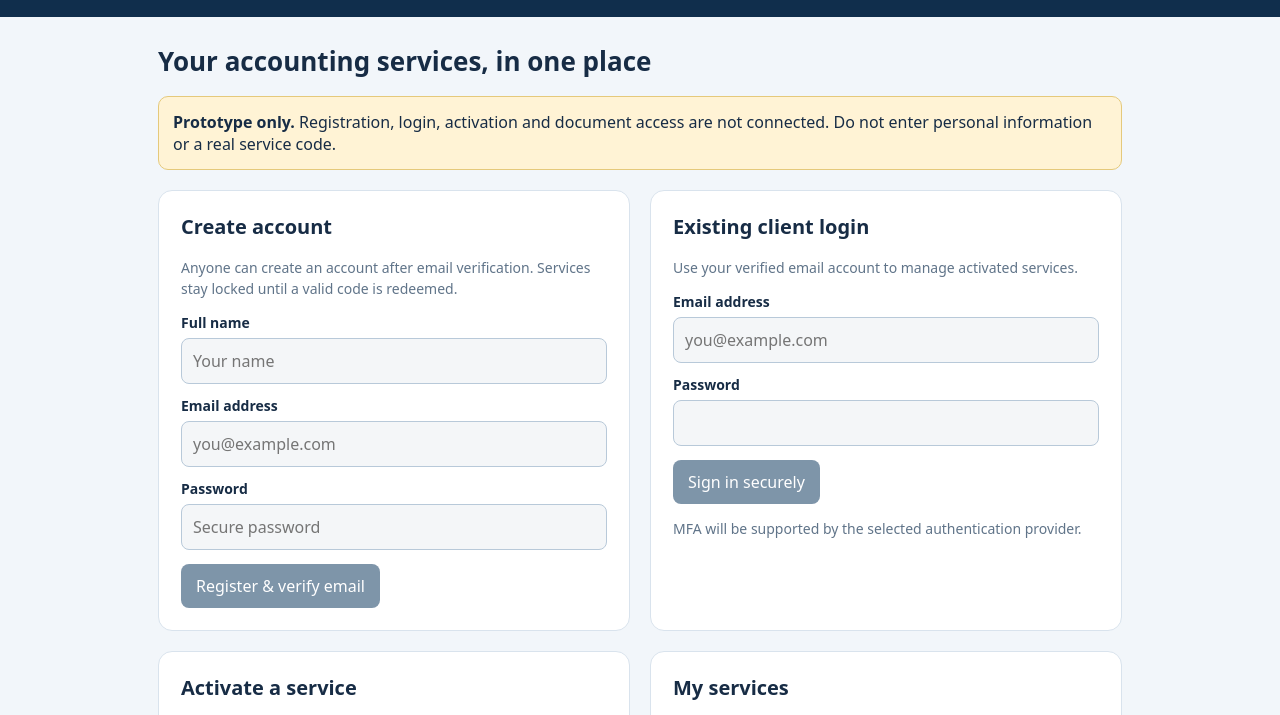
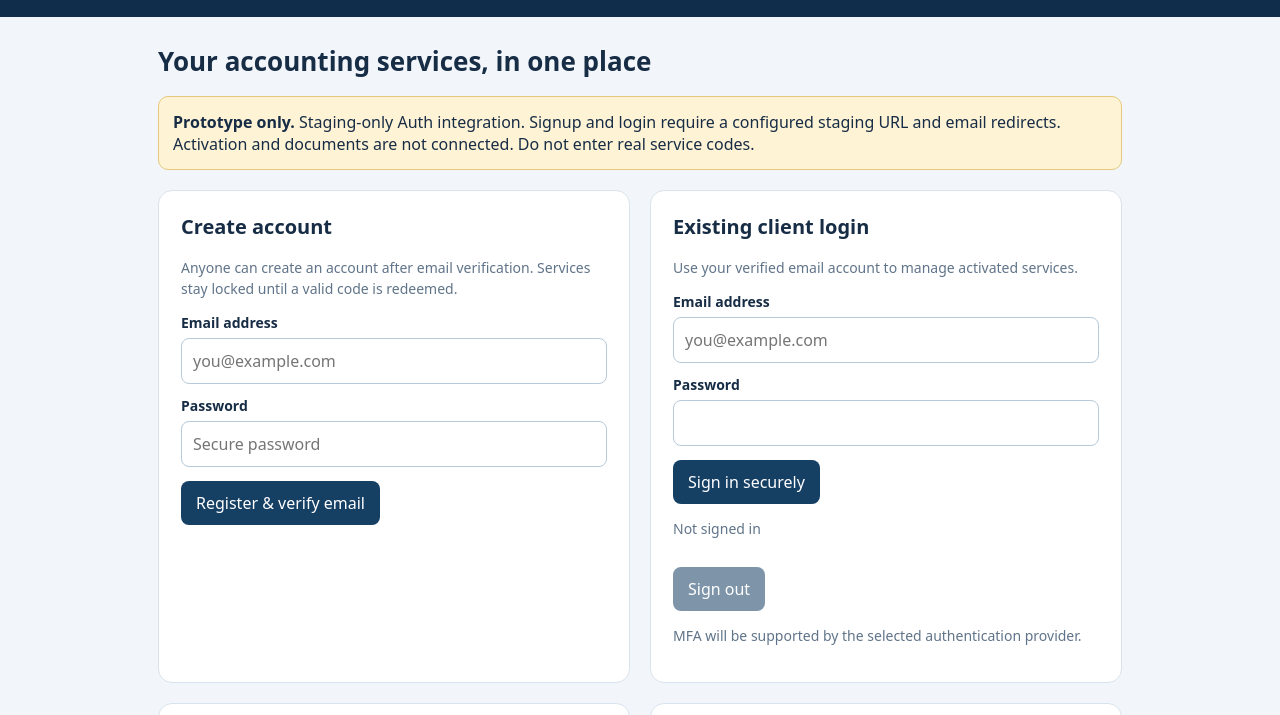
Before and after one commit to sheryarahmed00/nextgenca-website, a plain HTML site: page portal-prototype/client/index.html in a window 1280 px wide. Shown: the part 77-792 px from the top of the page. Drawn offline with Linux system fonts and the light colour scheme; a script that the page names is missing.

Commit message:
feat(portal): enable staging account registration and sign-in forms

```diff
--- a/portal-prototype/client/index.html
+++ b/portal-prototype/client/index.html
@@ -13,21 +13,21 @@ button{background:#163f64;color:white;padding:11px 15px;border:0;border-radius:8
 </style></head><body>
 <header><strong>NextGen Chartered Accountant</strong><div>Secure Client Portal · Development Preview</div></header>
 <main><h1>Your accounting services, in one place</h1>
-<div class="warning"><strong>Prototype only.</strong> Registration, login, activation and document access are not connected. Do not enter personal information or a real service code.</div>
+<div class="warning"><strong>Prototype only.</strong> Staging-only Auth integration. Signup and login require a configured staging URL and email redirects. Activation and documents are not connected. Do not enter real service codes.</div>
 <div class="grid">
-<section class="card"><h2>Create account</h2><p class="muted">Anyone can create an account after email verification. Services stay locked until a valid code is redeemed.</p>
-<label for="name">Full name</label><input id="name" placeholder="Your name" disabled>
-<label for="email">Email address</label><input id="email" type="email" placeholder="you@example.com" disabled>
-<label for="password">Password</label><input id="password" type="password" placeholder="Secure password" disabled>
-<button disabled>Register & verify email</button></section>
-<section class="card"><h2>Existing client login</h2><p class="muted">Use your verified email account to manage activated services.</p>
-<label for="login-email">Email address</label><input id="login-email" type="email" placeholder="you@example.com" disabled>
-<label for="login-password">Password</label><input id="login-password" type="password" disabled>
-<button disabled>Sign in securely</button><p class="muted">MFA will be supported by the selected authentication provider.</p></section>
+<section class="card"><h2>Create account</h2><form id="signup"><p class="muted">Anyone can create an account after email verification. Services stay locked until a valid code is redeemed.</p>
+
+<label for="email">Email address</label><input id="email" type="email" placeholder="you@example.com" autocomplete="email" required>
+<label for="password">Password</label><input id="password" type="password" placeholder="Secure password" minlength="12" autocomplete="new-password" required>
+<button type="submit">Register & verify email</button></form></section>
+<section class="card"><h2>Existing client login</h2><form id="signin"><p class="muted">Use your verified email account to manage activated services.</p>
+<label for="login-email">Email address</label><input id="login-email" type="email" placeholder="you@example.com" autocomplete="email" required>
+<label for="login-password">Password</label><input id="login-password" type="password" autocomplete="current-password" required>
+<button type="submit">Sign in securely</button></form><p id="session-status" class="muted">Not signed in</p><button id="logout" disabled>Sign out</button><p class="muted">MFA will be supported by the selected authentication provider.</p></section>
 <section class="card"><h2>Activate a service</h2><p class="muted">Have a code from NextGen? Enter it after signing in. Each code can only activate its assigned service for the intended client.</p>
 <label for="code">Single-use activation code</label><input id="code" autocomplete="off" placeholder="Activation code" disabled>
 <button disabled>Activate service</button></section>
 <section class="card"><h2>My services</h2><p><span class="chip">No active services in preview</span></p>
 <p class="muted">After activation, services such as VAT Returns, Payroll, Company Accounts and Self Assessment will appear here.</p>
 <p class="muted">Documents and messages will require additional server-side ownership checks.</p></section>
-</div></main></body></html>
+</div><p id="auth-status" role="status" aria-live="polite"></p></main><script type="module" src="./auth.mjs"></script></body></html>
```
